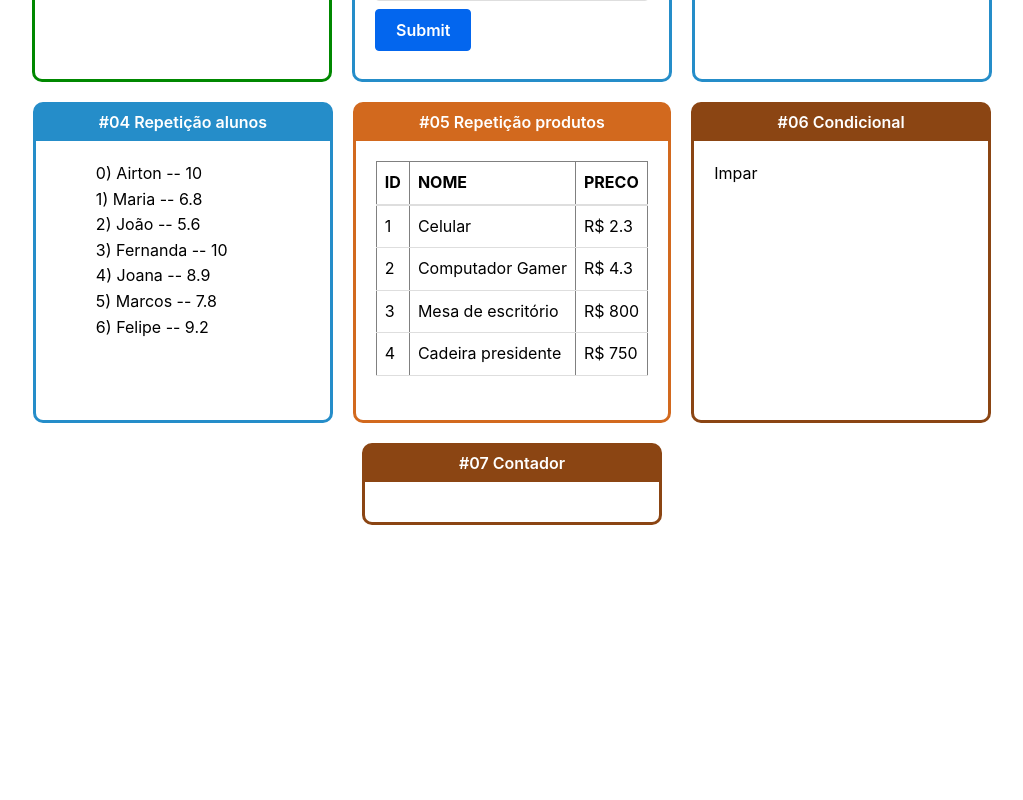
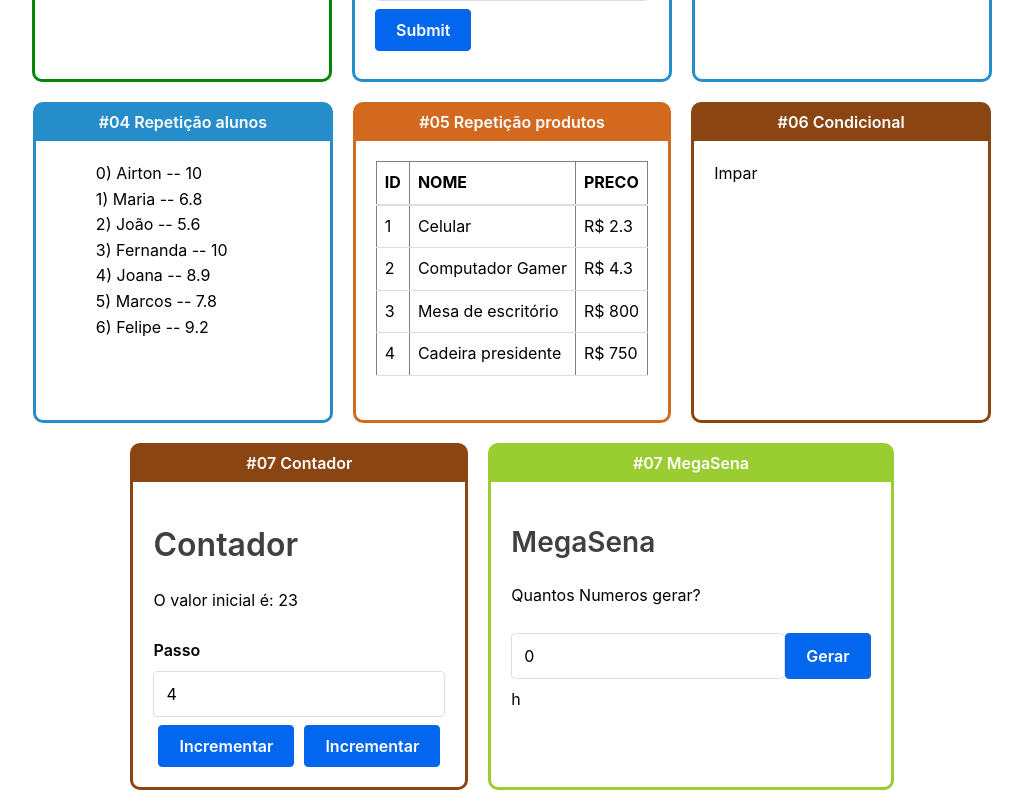
Before and after one commit to notria-12/ReactReview, a React (Create React App) app: page / in a window 1280 px wide. Shown: the part 310-1110 px from the top of the page, without its empty margins (128-1151 px from the left). Before the commit the page ends 845 px from the top, so only its background shows below. Built offline with nearby package versions, Linux system fonts and the light colour scheme.

Commit message:
exemplo contador e numeros Mega

```diff
--- a/src/App.js
+++ b/src/App.js
@@ -10,6 +10,7 @@ import ListaAlunos from './components/repeticao/ListaAlunos'
 import TabelaProdutos from './components/repeticao/TabelaProdutos'
 import ParOuImpar from './components/condicional/ParOuImpar'
 import Contador from './components/contador/Contador'
+import Mega from './components/megasena/Mega'
 
 class App extends Component {
     state = {
@@ -71,7 +72,11 @@ class App extends Component {
                     </Card>
 
                     <Card titulo="#07 Contador" color="#8B4513">
-                         <Contador></Contador>
+                         <Contador numeroInicial={23}></Contador>
+                    </Card>
+
+                    <Card titulo="#07 MegaSena" color="	#9ACD32">
+                         <Mega></Mega>
                     </Card>
                 </div>
             </div>
--- /dev/null
+++ b/src/components/contador/Botoes.jsx
@@ -0,0 +1,14 @@
+import React from 'react'
+
+export default props => {
+    return (
+        <div style={{
+            display: 'flex',
+            justifyContent: 'space-between'
+        }}>
+
+            <button onClick={props.incrementar}>Incrementar</button>
+            <button onClick={props.decrementar}>Incrementar</button>
+        </div>
+    )
+}
--- /dev/null
+++ b/src/components/contador/Contador.css
@@ -0,0 +1,3 @@
+.contador button{
+    margin: 0px 5px;
+}
--- a/src/components/contador/Contador.jsx
+++ b/src/components/contador/Contador.jsx
@@ -1,10 +1,42 @@
 import React, { Component } from 'react'
+import Botoes from './Botoes'
+import './Contador.css'
+import Display from './Display'
+import PassoForm from './PassoForm'
+
+class Contador extends Component {
+    state = {
+        numero: this.props.numeroInicial || 0,
+        passo: this.props.passoInicial || 4
+    }
+
+    inc = () => {
+        this.setState({
+            numero: this.state.numero + this.state.passo
+        })
+    }
+
+    dec = () => {
+        this.setState({
+            numero: this.state.numero - this.state.passo
+        })
+    }
+
+    setPasso = (evento) => {
+        this.setState({
+            passo: +evento.target.value
+        })
+    }
 
 
-class Contador extends Component{
-    render(){
+
+    render() {
         return (
-            <div>
+            <div className="contador">
+                <h2>Contador</h2>
+                <Display numero={this.state.numero}></Display>
+                <PassoForm passo={this.state.passo} setPasso={this.setPasso}></PassoForm>
+                <Botoes incrementar={this.inc} decrementar={this.dec}></Botoes>
 
             </div>
         )
--- /dev/null
+++ b/src/components/contador/Display.jsx
@@ -0,0 +1,7 @@
+import React from 'react'
+
+export default props => {
+    return (
+        <p>O valor inicial é: {props.numero}</p>
+    )
+}
--- /dev/null
+++ b/src/components/contador/PassoForm.jsx
@@ -0,0 +1,11 @@
+import React from 'react'
+
+export default props => {
+
+    return (
+        <div>
+            <label htmlFor="passoInput">Passo</label>
+            <input type="number" id="passoInput" value={props.passo} onChange={props.setPasso} />
+        </div>
+    )
+}
--- /dev/null
+++ b/src/components/megasena/Mega.jsx
@@ -0,0 +1,52 @@
+import React, { useState } from 'react'
+
+export default (props) => {
+
+    let [qtdNumero, setQtd] = useState(0)
+    let numerosIniciais = Array(qtdNumero).fill(0)
+    let [numeros, setNumeros] = useState(numerosIniciais)
+
+    const setQtdNumeros = (e) => {
+        setQtd(e.target.value)
+    }
+
+    const geraNumeros = () => {
+        numeros = []
+        for (let i = 0; i < qtdNumero; i++) {
+            let numero = parseInt(Math.random() * (60 - 1)) + 1
+
+            while (numeros.indexOf(numero) >= 0) {
+                numero = parseInt(Math.random() * (60 - 1)) + 1
+            }
+            console.log(numero)
+            numeros.push(numero)
+            // console.log([...numeros, numero])
+            // setNumeros([...numeros, numero])
+        }
+        console.log("NUMEROS", numeros)
+        // setNumeros([])
+    }
+
+    return (
+        <div>
+            <h3>MegaSena</h3>
+            <p>Quantos Numeros gerar?</p>
+            <div style={{ display: 'flex' }}>
+                <input type="number" id="inputMega" value={qtdNumero} onChange={setQtdNumeros} />
+                <button onClick={ _ =>
+                    geraNumeros
+                }>Gerar</button>
+            </div>
+           <div>
+               h
+           {
+                console.log("Numeros2", numeros)
+                // numeros.map((numero, i) =>
+                //     <p key={i}>{numero} </p>)
+            }
+           </div>
+
+
+        </div>
+    )
+}
```
